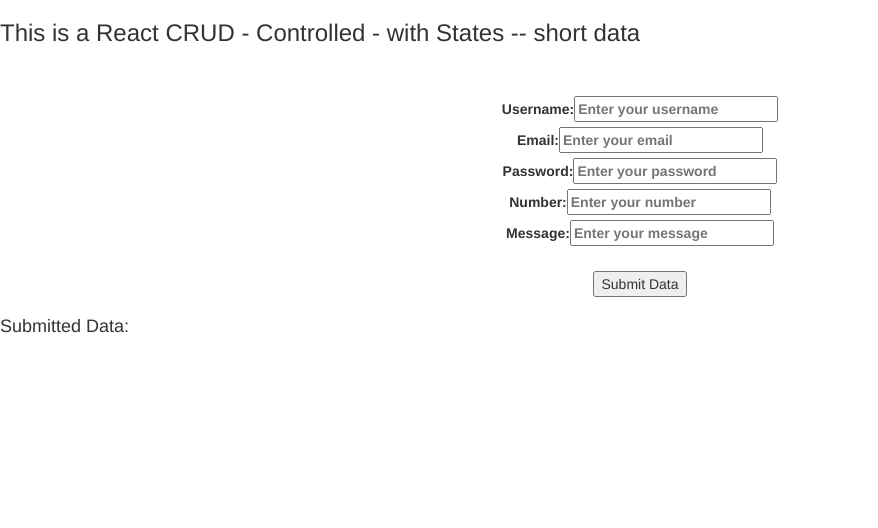
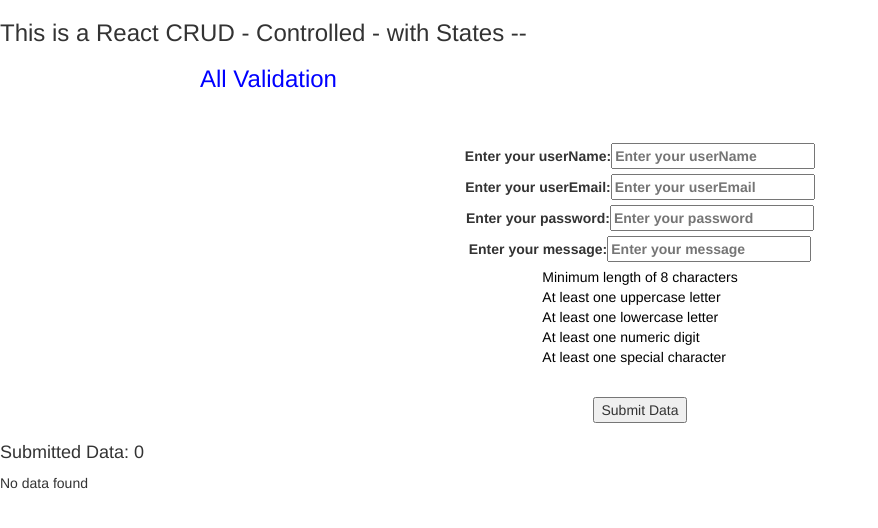
Before and after one commit to SachinMaurya145/Basic-of-ReactJS, a React (Create React App) app: page / in a window 1280 px wide. Shown: the top 528 px of the page, without its empty margins (0-878 px from the left). Built offline with nearby package versions, Linux system fonts and the light colour scheme.

Commit message:
CRUD with All Validation

```diff
--- a/src/ControlledCompForm/CRUDControlledStates.jsx
+++ b/src/ControlledCompForm/CRUDControlledStates.jsx
@@ -1,116 +1,171 @@
 import React, { useState } from 'react';
+
+function FormField({ type, name, placeholder, value, onChange }) {
+  return (
+    <label>
+      {placeholder}:
+      <input
+        type={type}
+        name={name}
+        value={value}
+        placeholder={placeholder}
+        onChange={onChange}
+        autoComplete="off"
+      />
+    </label>
+  );
+}
+
+function PasswordCriteria({ criteria }) {
+  return (
+    <ul style={{ listStyleType: 'none', padding: 0 }}>
+      {criteria.map((item, index) => (
+        <li key={index} style={{ color: item.valid ? 'blue' : 'black' }}>
+          {item.text}
+        </li>
+      ))}
+    </ul>
+  );
+}
 
 function CRUDControlledStates() {
   const [allData, setAllData] = useState([]);
   const [formState, setFormState] = useState({
-    userName: "",
-    password: "",
-    userEmail: "",
-    number: "",
-    message: "",
+    userName: '',
+    password: '',
+    userEmail: '',
+    message: '',
   });
+
+  const [passwordCriteria, setPasswordCriteria] = useState([
+    { text: 'Minimum length of 8 characters', valid: false },
+    { text: 'At least one uppercase letter', valid: false },
+    { text: 'At least one lowercase letter', valid: false },
+    { text: 'At least one numeric digit', valid: false },
+    { text: 'At least one special character', valid: false },
+  ]);
 
   const handleChange = (e) => {
     const { name, value } = e.target;
-    setFormState((prev) => ({
-      ...prev,
-      [name]: value,
-    }));
+    setFormState((prev) => ({ ...prev, [name]: value }));
+
+    if (name === 'password') {
+      validatePassword(value);
+    }
+  };
+
+  const validateUsername = (userName) => {
+    if (userName.length < 3) {
+      return 'The username must be at least 3 characters long';
+    }
+    if (!/^[a-zA-Z]+$/.test(userName)) {
+      return 'The username can only contain alphabetic characters';
+    }
+    return null;
+  };
+
+  const validateEmail = (email) => {
+    const emailRegex = /^(?=.*[A-Z])[^\s@]+@[^\s@]+\.[^\s@]+$/;
+    if (!emailRegex.test(email)) {
+      return 'The email address must contain at least one uppercase letter and be in a valid format';
+    }
+    return null;
+  };
+
+  const validatePassword = (password) => {
+    console.log('pass->>>> ', password)
+    const criteria = [
+      { text: 'Minimum length of 8 characters', valid: password.length >= 8 },
+      { text: 'At least one uppercase letter', valid: /[A-Z]/.test(password) },
+      { text: 'At least one lowercase letter', valid: /[a-z]/.test(password) },
+      { text: 'At least one numeric digit', valid: /\d/.test(password) },
+      { text: 'At least one special character', valid: /[@$!%*?&]/.test(password) },
+    ];
+    setPasswordCriteria(criteria);
   };
 
   const handleSubmit = () => {
-    // Check for duplicates based on email
+    const { userName, password, userEmail, message } = formState;
+
+    // Validate that all fields are filled out
+    // if (!userName || !password || !userEmail || !message) {
+    //   alert('All fields must be filled out!');
+    //   return;
+    // }
+
+    // Validate username
+    const usernameError = validateUsername(userName);
+    // if (usernameError) {
+    //   alert(usernameError);
+    //   setFormState((prev) => ({ ...prev, userName: '' }));
+    //   return;
+    // }
+
+    // Validate email
+    const emailError = validateEmail(userEmail);
+    // if (emailError) {
+    //   alert(emailError);
+    //   setFormState((prev) => ({ ...prev, userEmail: '' }));
+    //   return;
+    // }
+
+    // Check if password criteria are met
+    if (passwordCriteria.some((item) => !item.valid)) {
+      alert('Password does not meet the required criteria!');
+      return;
+    }
+
+    // Check for duplicate username or email
     const isDuplicate = allData.some(data =>
-      data.userEmail === formState.userEmail ||
-      data.number === formState.number ||
-      data.userName === formState.userName
+      data.userEmail === userEmail || data.userName === userName
     );
+    if (isDuplicate) {
+      alert('Data with this email or username already exists!');
+      return;
+    }
 
-
-    if (!isDuplicate) {
+    // Add the new data and reset the form state
     setAllData((prevData) => [...prevData, formState]);
     setFormState({
-        userName: "",
-        password: "",
-        userEmail: "",
-        number: "",
-        message: "",
+      userName: '',
+      password: '',
+      userEmail: '',
+      message: '',
     });
-    } else {
-      alert("Data with this email already exists!");
-    }
   };
-
 
   return (
     <div>
-      <h3>This is a React CRUD - Controlled - with States -- short data</h3>
-      <div style={{ display: 'flex', justifyContent: 'center', alignItems: 'center', flexDirection: 'column', marginTop: '50px' }}>
-        <label>
-          Username:
-          <input
-            type="text"
-            placeholder="Enter your username"
-            autoComplete="off"
+       <h3>This is a React CRUD - Controlled - with States -- <div> <h3 style={{color:'blue',marginLeft: '200px'  }}>All Validation</h3></div></h3>
+      <div style={{ display: 'flex', flexDirection: 'column', alignItems: 'center', marginTop: '50px' }}>
+        {['userName', 'userEmail', 'password', 'message'].map((field) => (
+          <FormField
+            key={field}
+            type={field === 'password' ? 'password' : 'text'}
+            name={field}
+            placeholder={`Enter your ${field}`}
+            value={formState[field]}
             onChange={handleChange}
-            name="userName"
-            value={formState.userName}
           />
-        </label>
-        <label>
-          Email:
-          <input
-            type="email"
-            placeholder="Enter your email"
-            autoComplete="off"
-            onChange={handleChange}
-            name="userEmail"
-            value={formState.userEmail}
-          />
-        </label>
-        <label>
-          Password:
-          <input
-            type="password"
-            placeholder="Enter your password"
-            onChange={handleChange}
-            name="password"
-            value={formState.password}
-          />
-        </label>
-        <label>
-          Number:
-          <input
-            type="number"
-            placeholder="Enter your number"
-            autoComplete="off"
-            onChange={handleChange}
-            name="number"
-            value={formState.number}
-          />
-        </label>
-        <label>
-          Message:
-          <input
-            type="text"
-            placeholder="Enter your message"
-            autoComplete="off"
-            onChange={handleChange}
-            name="message"
-            value={formState.message}
-          />
-        </label>
-        <button style={{ marginTop: '20px' }} onClick={handleSubmit}>Submit Data</button>
+        ))}
+        <PasswordCriteria criteria={passwordCriteria} />
+        <button style={{ marginTop: '20px' }} onClick={handleSubmit}>
+          Submit Data
+        </button>
       </div>
       <div style={{ marginTop: '20px' }}>
-        <h4>Submitted Data:</h4>
+        <h4>Submitted Data: {allData.length}</h4>
+        {allData.length ? (
           <ul>
             {allData.map((data, index) => (
               <li key={index}>
-              {data.userName} - {data.userEmail} - {data.number} - {data.message}
+                {data.userName} - {data.userEmail} - {data.message} - PASS - {data.password}
               </li>
             ))}
           </ul>
+        ) : (
+          'No data found'
+        )}
       </div>
     </div>
   );
```
Also changed, not shown: image-14.png (added), 1 other file (tests, documents, lock files or other folders). Lines whose indentation alone changed are shown as unchanged.
